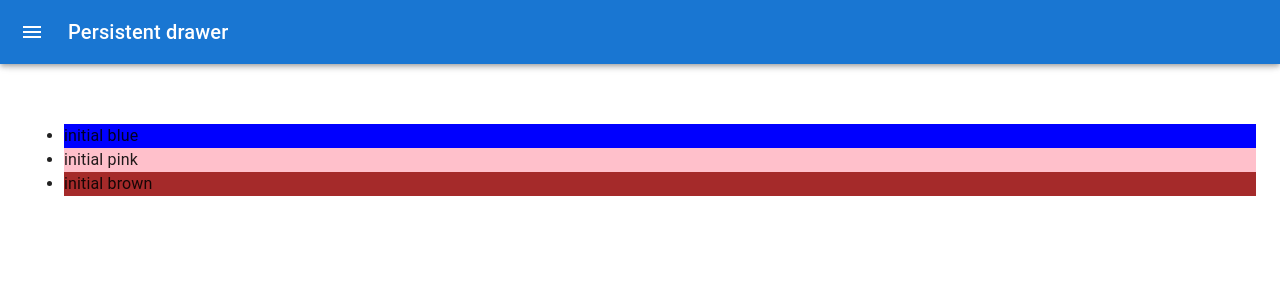
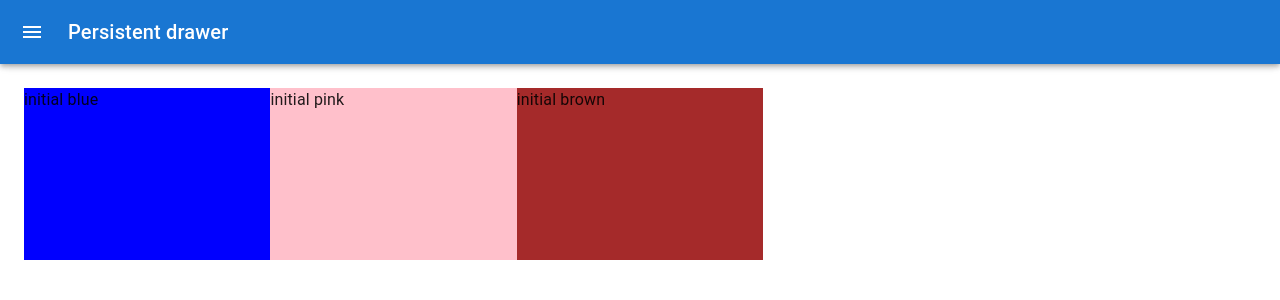
Before and after one commit to ElliotSherman/react-color-palettes-project, a React (Create React App) app: page /palette/new in a window 1280 px wide. Shown: the top 300 px of the page. Built offline with nearby package versions, Linux system fonts and the light colour scheme.

Commit message:
add DragableColorBox

```diff
--- /dev/null
+++ b/src/DragableColorBox.js
@@ -0,0 +1,24 @@
+import React from 'react';
+import { withStyles } from '@mui/styles';
+
+const styles = {
+    root:{
+        height:'25%',
+        width:'20%',
+        margin:'0 auto',
+        display:'inline-block',
+        position:'relative',
+        cursor:'pointer',
+        marginBottom:'-4px',
+    }
+}
+
+function DragableColorBox({color , name , classes}) {
+    return (
+        <div className={classes.root} style={{backgroundColor:color}}>
+            {name}
+        </div>
+    );
+}
+
+export default withStyles(styles)(DragableColorBox);
--- a/src/NewPaletteForm.js
+++ b/src/NewPaletteForm.js
@@ -12,12 +12,14 @@ import IconButton from '@mui/material/IconButton';
 import MenuIcon from '@mui/icons-material/Menu';
 import ChevronLeftIcon from '@mui/icons-material/ChevronLeft';
 import { ChromePicker } from 'react-color';
+import DragableColorBox from './DragableColorBox';
 
 
 const drawerWidth = 400;
 
 const Main = styled('main', { shouldForwardProp: (prop) => prop !== 'open' })(
   ({ theme, open }) => ({
+    height:'calc(100vh - 64px)',
     flexGrow: 1,
     padding: theme.spacing(3),
     transition: theme.transitions.create('margin', {
@@ -138,12 +140,11 @@ export default function NewPaletteForm() {
           color='info' onClick={addNewColor} >Add Color</Button>
       </Drawer>
       <Main open={open}>
-        <ul style={{marginTop:'100px'}}>
-          {colorBoxes.map( color => (
-            <li style={{backgroundColor:color.color}}>{color.name}</li>
+      <DrawerHeader />{colorBoxes.map( color => (
+            <DragableColorBox color={color.color} name={color.name}/>
           ))}
-        </ul>
       </Main>
+
     </Box>
   );
 }
```
